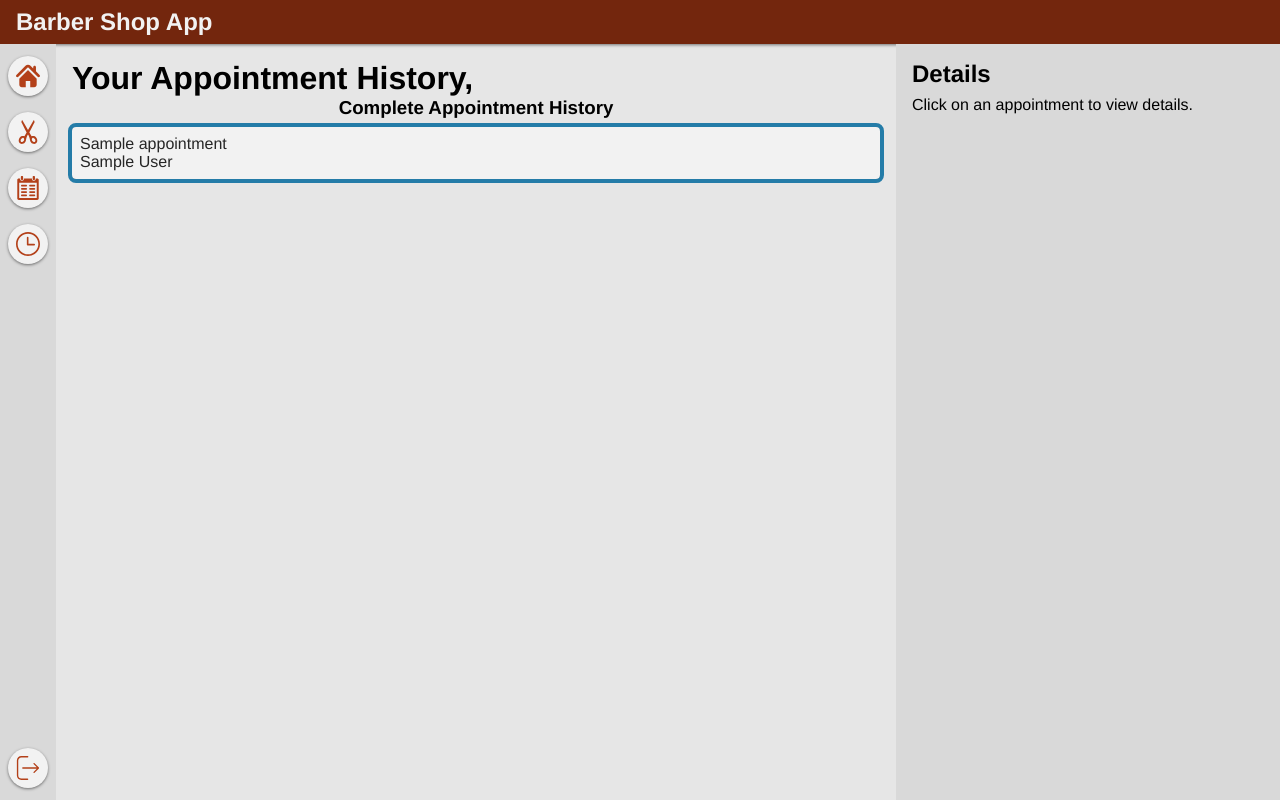
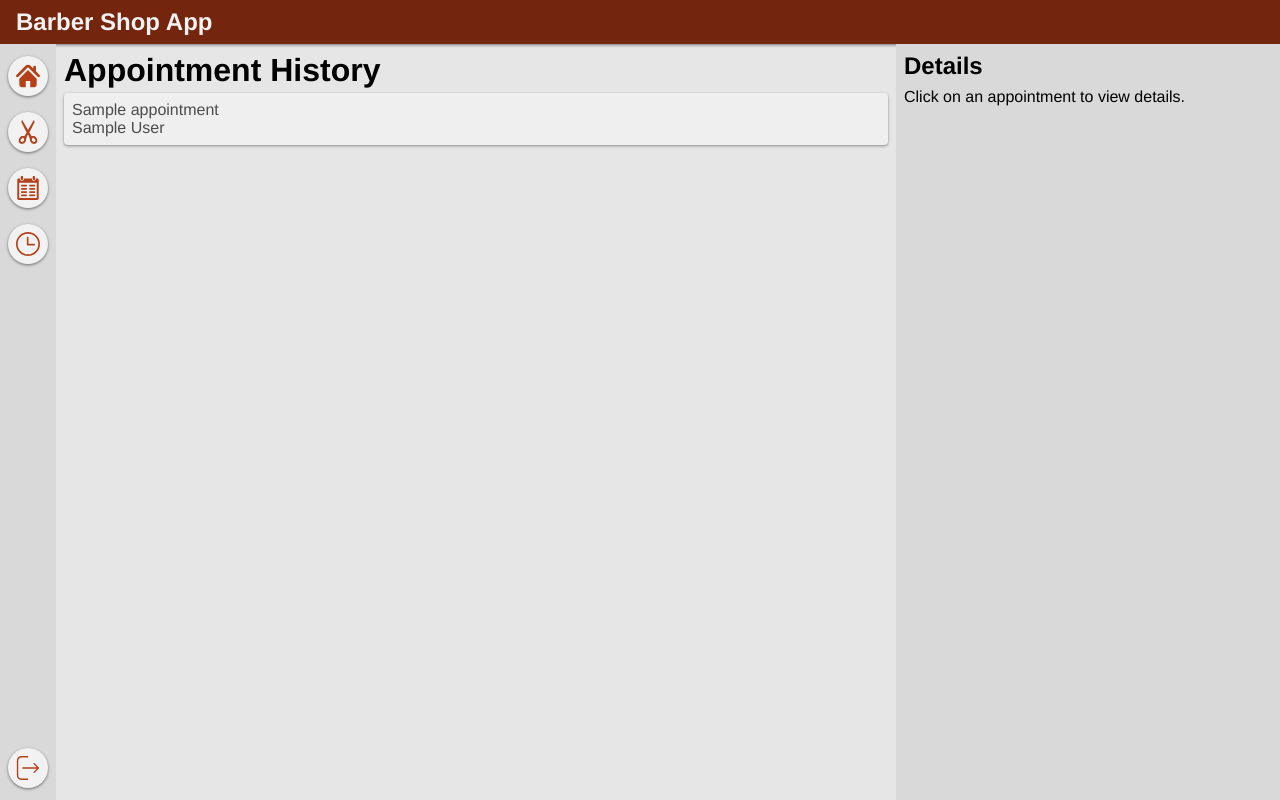
Before and after one commit to Ehckk/csc535-barber-shop-app, a Flask app: template app/barber/templates/barber/appointment_history.html in a window 1280 px wide. Run offline with Flask 3, Linux system fonts and the light colour scheme; the template is opened without the code that fills it: most values are stand-ins (such as "Sample title", 1, 10 or a date in 2020); parts of the project's set-up code (start-up, migrations or seed data) failed here and were passed over.

Commit message:
Appointment history

```diff
--- a/app/barber/templates/barber/appointment_history.html
+++ b/app/barber/templates/barber/appointment_history.html
@@ -8,19 +8,17 @@
 {% endblock %}
 
 {% block header_text %}
-    Your Appointment History, {{ user.first_name }} {{ user.last_name }}
+    Appointment History
 {% endblock %}
 
 {% block main_content %}
     <div class="history">
-        {% call card_list('Complete Appointment History') %}
+        {% call card_list() %}
             {% if not historical_appointments %}
-                <p class="card-list-text">
-                    No appointment history to show
-                </p>
+                <p class="card-list-text">No appointment history to show</p>
             {% else %}
                 {% for appointment in historical_appointments %}
-                    {{ appointment_card(appointment, appointment.id, url='barber.appointment_details') }}
+                    {{ appointment_card(appointment, appt_id, url='barber.appointment_details') }}
                 {% endfor %}
             {% endif %}
         {% endcall %}
--- a/app/client/templates/client/appointment_history.html
+++ b/app/client/templates/client/appointment_history.html
@@ -8,19 +8,19 @@
 {% endblock %}
 
 {% block header_text %}
-    Your Appointment History, {{ user.first_name }} {{ user.last_name }}
+    Appointment History
 {% endblock %}
 
 {% block main_content %}
     <div class="history">
-        {% call card_list('Complete Appointment History') %}
+        {% call card_list() %}
             {% if not historical_appointments %}
                 <p class="card-list-text">
                     No appointment history to show
                 </p>
             {% else %}
                 {% for appointment in historical_appointments %}
-                    {{ appointment_card(appointment, appointment.id, url='client.appointment_details') }}
+                    {{ appointment_card(appointment, appt_id, url='client.appointment_details') }}
                 {% endfor %}
             {% endif %}
         {% endcall %}
--- a/app/static/layout.css
+++ b/app/static/layout.css
@@ -121,13 +121,14 @@ main.content {
 .dashboard-content {
     width: 100%;
     flex-grow: 1;
-    padding: 1rem;
+    padding: .5rem;
     display: flex;
     flex-direction: column;
 }
 
 .dashboard-header {
     display: flex;
+    margin-bottom: .25rem;
 }
 
 .dashboard-header-title {
@@ -142,7 +143,7 @@ main.content {
 
 .side-panel {
     min-width: 24rem;
-    padding: 1rem;
+    padding: 0.5rem;
     display: flex;
     flex-direction: column;
     gap: .5rem;
@@ -169,7 +170,7 @@ main.content {
 .home {
     margin-top: .5rem;
     display: flex;
-    gap: 1rem;
+    gap: .5rem;
 }
 
 .center-text {
```
